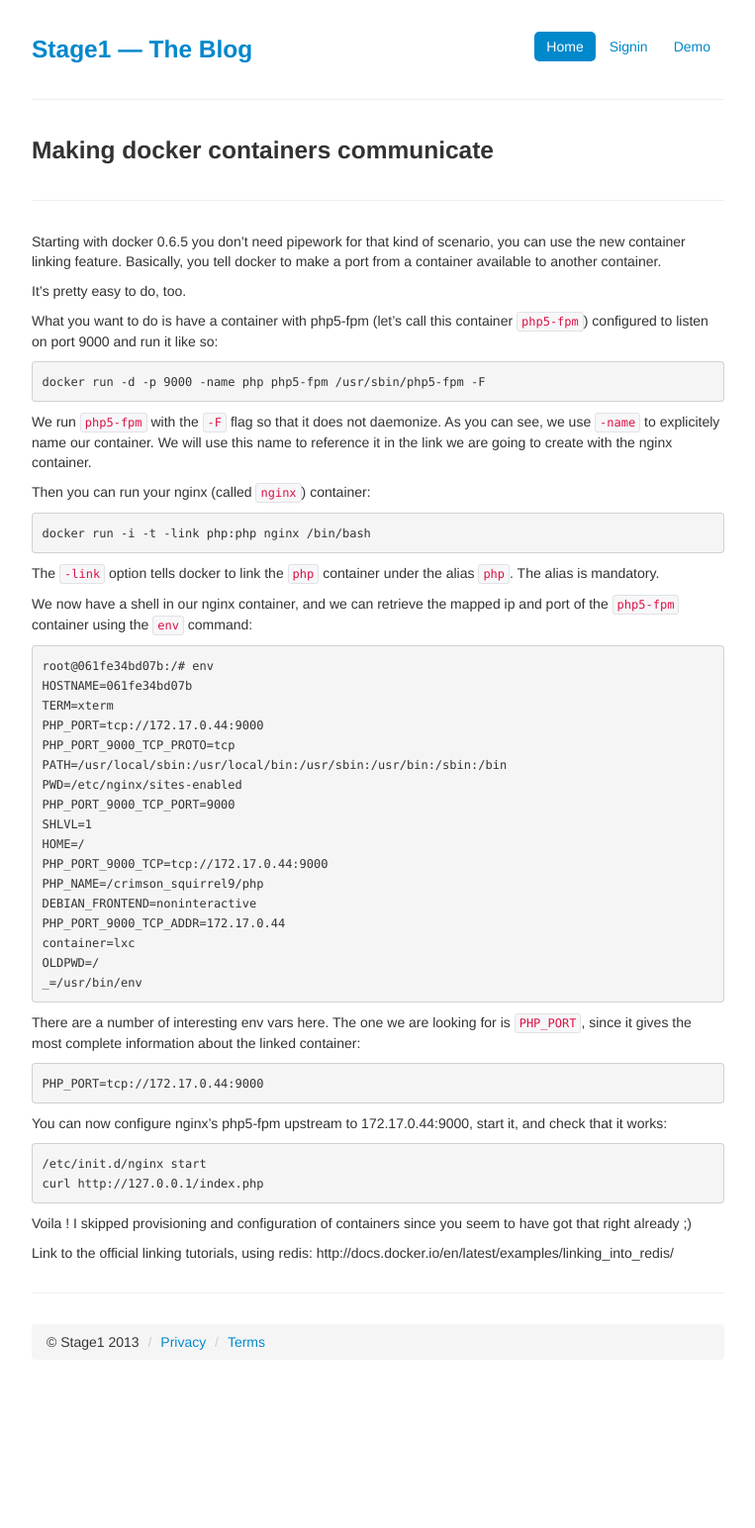
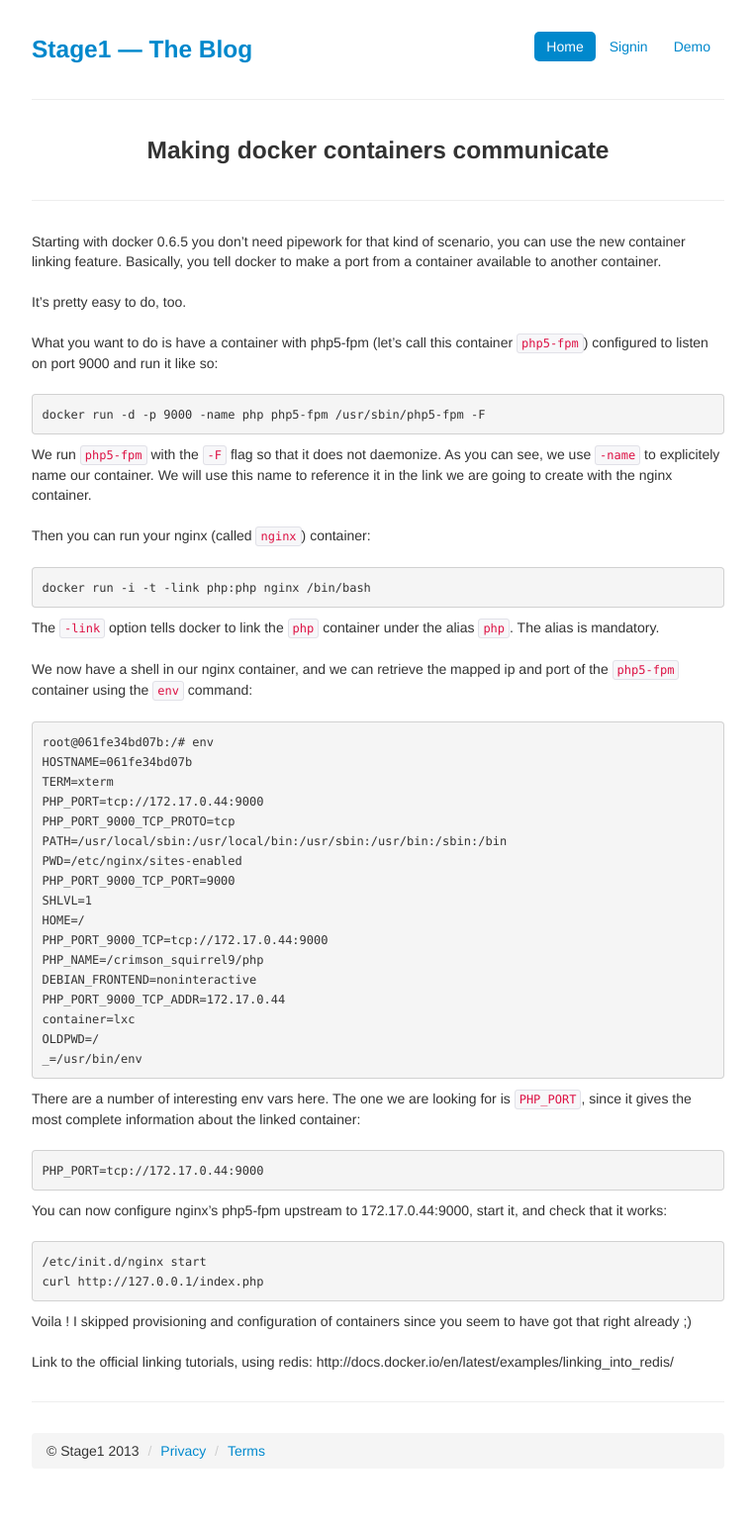
Before and after one commit to pborreli/blog-2, a Jekyll site: the page built from _posts/2013-11-15-making-docker-containers-communicate.md, in a window 1280 px wide. Shown: the whole page at 99% size, without its empty margins (258-1021 px from the left). Built offline with Jekyll 4.4.1, drawn with Linux system fonts in a browser that asks for light colours; before the commit the page ends 1434 px from its top, so only the background shows below that.

Commit message:
added post-meta

```diff
--- a/_layouts/post.html
+++ b/_layouts/post.html
@@ -17,16 +17,18 @@
                     <li><a href="/login/github">Signin</a></li>
                     <li><a href="/demo">Demo</a><li>
                 </ul>
-                <h3 class="muted"><a href="{{ site.baseurl }}">Stage1 — The Blog</a></h3>
+                <h3 class="muted"><a href="{{ site.baseurl }}/">Stage1 — The Blog</a></h3>
             </div>
 
             <hr />
 
-            <h3>{{ page.title }}</h3>
+            <h3 class="post-title">{{ page.title }}</h3>
 
             <hr />
 
-            {{ content }}
+            <div class="post-content">
+                {{ content }}
+            </div>
 
             <hr />
 
--- a/assets/css/blog.css
+++ b/assets/css/blog.css
@@ -1,3 +1,11 @@
 .post-meta {
-    text-align: right;
+    text-align: center;
 }
+
+.post-title {
+    text-align: center;
+}
+
+.post-content p {
+    margin-bottom: 1.5em;
+}
--- a/index.html
+++ b/index.html
@@ -24,7 +24,7 @@
                     <li><a href="/login/github">Signin</a></li>
                     <li><a href="/demo">Demo</a><li>
                 </ul>
-                <h3 class="muted"><a href="{{ site.baseurl }}">Stage1 — The Blog</a></h3>
+                <h3 class="muted"><a href="{{ site.baseurl }}/">Stage1 — The Blog</a></h3>
             </div>
 
             <hr />
@@ -33,7 +33,8 @@
             {% for post in site.posts %}
                 <li>
                     <a href="{{ site.baseurl }}{{ site.url }}{{ post.url }}">
-                        <h3>{{ post.title }}</h3>
+                        <h3 class="post-title">{{ post.title }}</h3>
+                        <p class="post-meta"><small>A tale about {{ post.tags | array_to_sentence_string }}, by {{ site.owner.name }}, on {{ post.date | date: "%B %d, %Y" }}.</small></p>
                     </a>
                 </li>
                 <!-- <p class="post-meta"><small>{{ post.date | date: "%B %d, %Y" }}</small></p> -->
```
Also changed, not shown: _posts/2013-11-15-making-docker-containers-communicate.md (+1 -1 lines), _posts/2013-11-15-running-multiple-processes-in-a-docker-container.md (+1 -1 lines).
